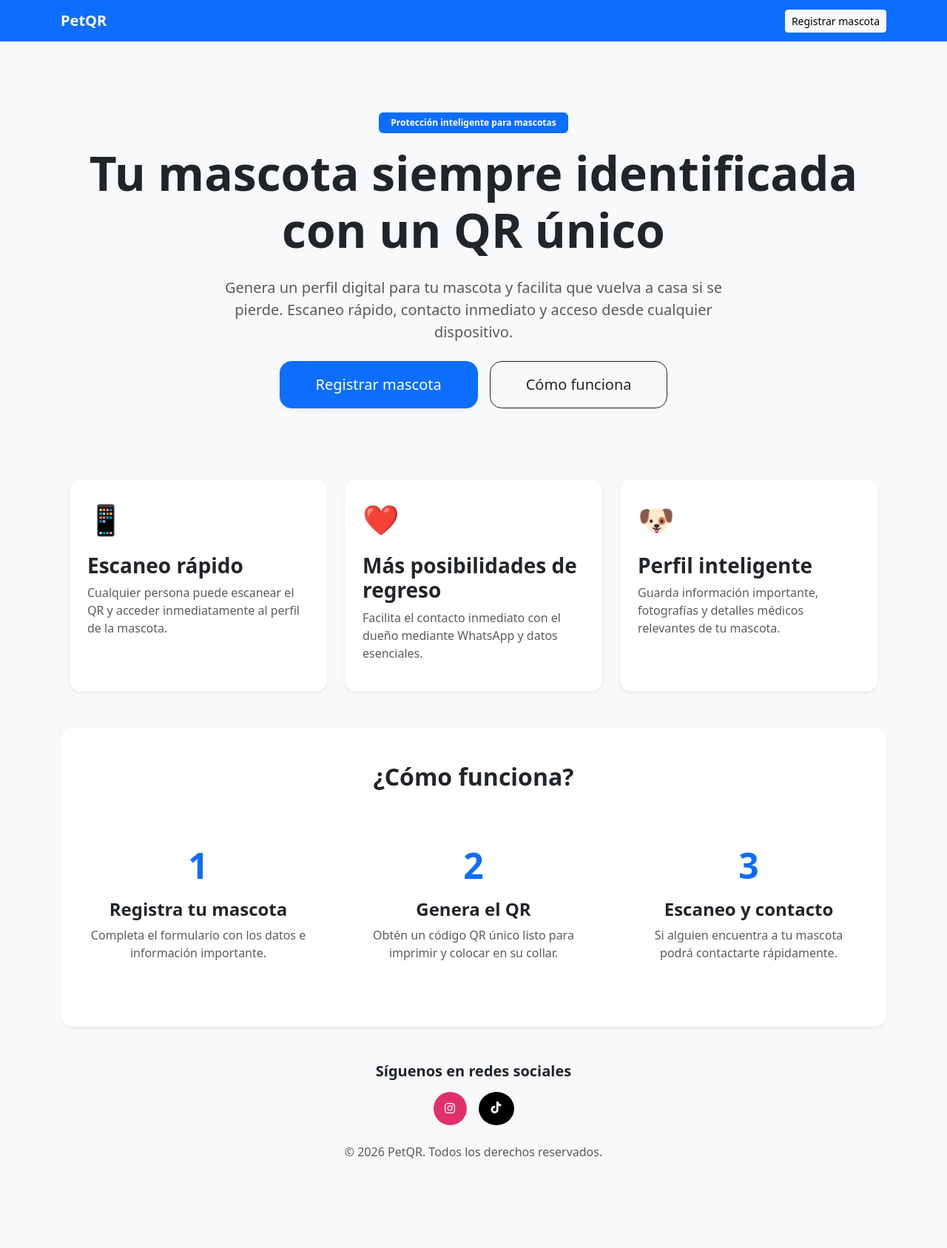
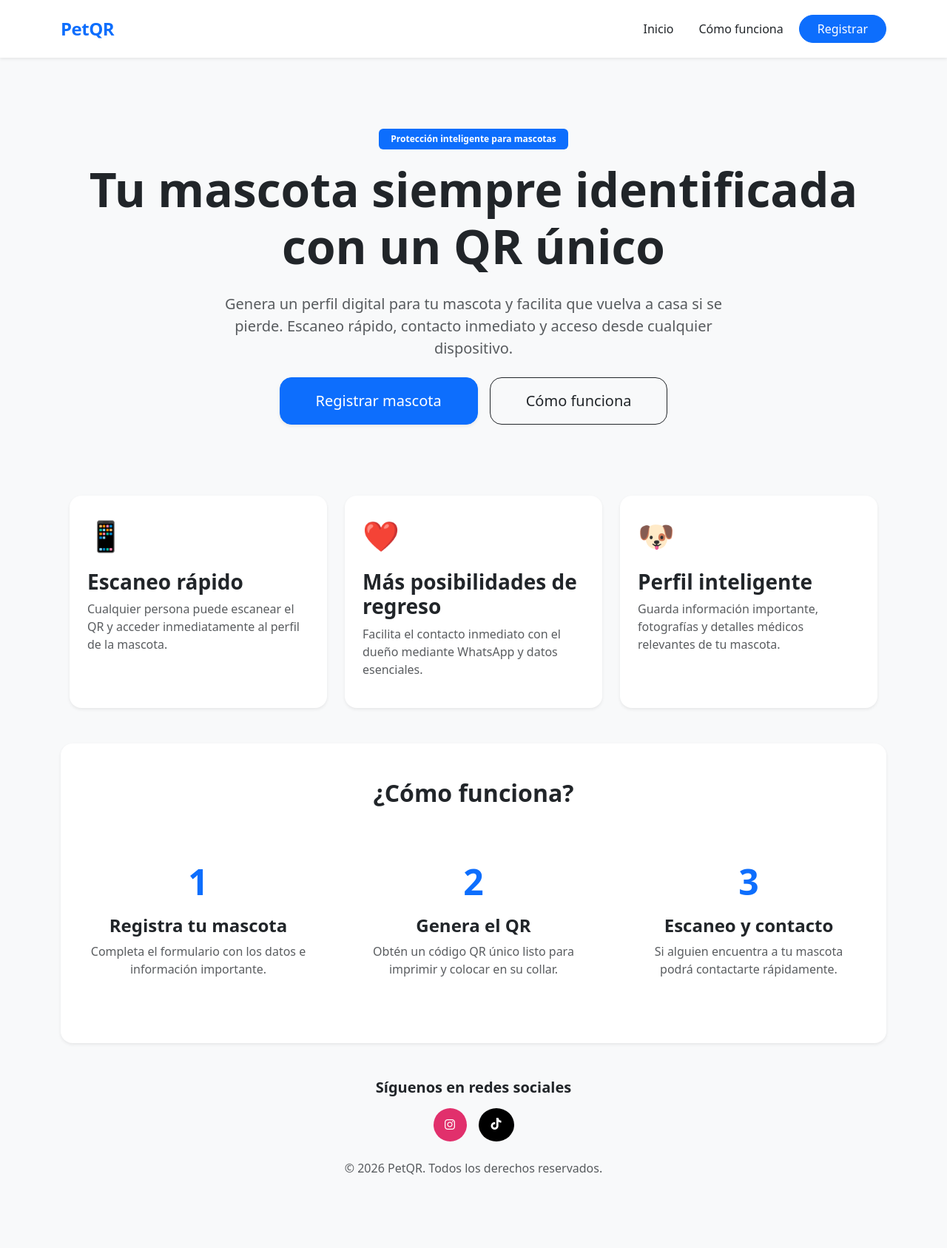
Before and after one commit to parranos10/idmascotas, a Django app: page / in a window 1280 px wide. Shown: the whole page at 74% size. Before the commit the page ends 1566 px from the top, so only its background shows below. Run offline with Django 5.2, Linux system fonts and the light colour scheme.

Commit message:
mejor nadvar

```diff
--- a/templates/base.html
+++ b/templates/base.html
@@ -9,14 +9,55 @@
 
     <link rel="stylesheet"
     href="https://cdnjs.cloudflare.com/ajax/libs/font-awesome/6.5.2/css/all.min.css" >
+
+    <style>
+    .navbar {
+        backdrop-filter: blur(12px);
+    }
+
+    .navbar-brand {
+        letter-spacing: -0.5px;
+    }
+
+    .btn {
+        transition: all 0.2s ease-in-out;
+    }
+
+    .btn:hover {
+        transform: translateY(-1px);
+    }
+    </style>
+
+
+
+
 </head>
 
 <body class="bg-light">
 
-<nav class="navbar navbar-expand-lg navbar-dark bg-primary">
-    <div class="container">
-        <a class="navbar-brand fw-bold" href="/">PetQR</a>
-        <a href="/registrar/" class="btn btn-light btn-sm">Registrar mascota</a>
+<nav class="navbar navbar-expand-lg bg-white shadow-sm sticky-top">
+    <div class="container py-2">
+
+        <a class="navbar-brand fw-bold fs-4 text-primary" href="/">
+            PetQR
+        </a>
+
+        <div class="d-flex align-items-center gap-2">
+
+            <a href="/" class="btn btn-link text-dark text-decoration-none">
+                Inicio
+            </a>
+
+            <a href="#como-funciona" class="btn btn-link text-dark text-decoration-none">
+                Cómo funciona
+            </a>
+
+            <a href="/registrar/" class="btn btn-primary rounded-pill px-4">
+                Registrar
+            </a>
+
+        </div>
+
     </div>
 </nav>
 
```
